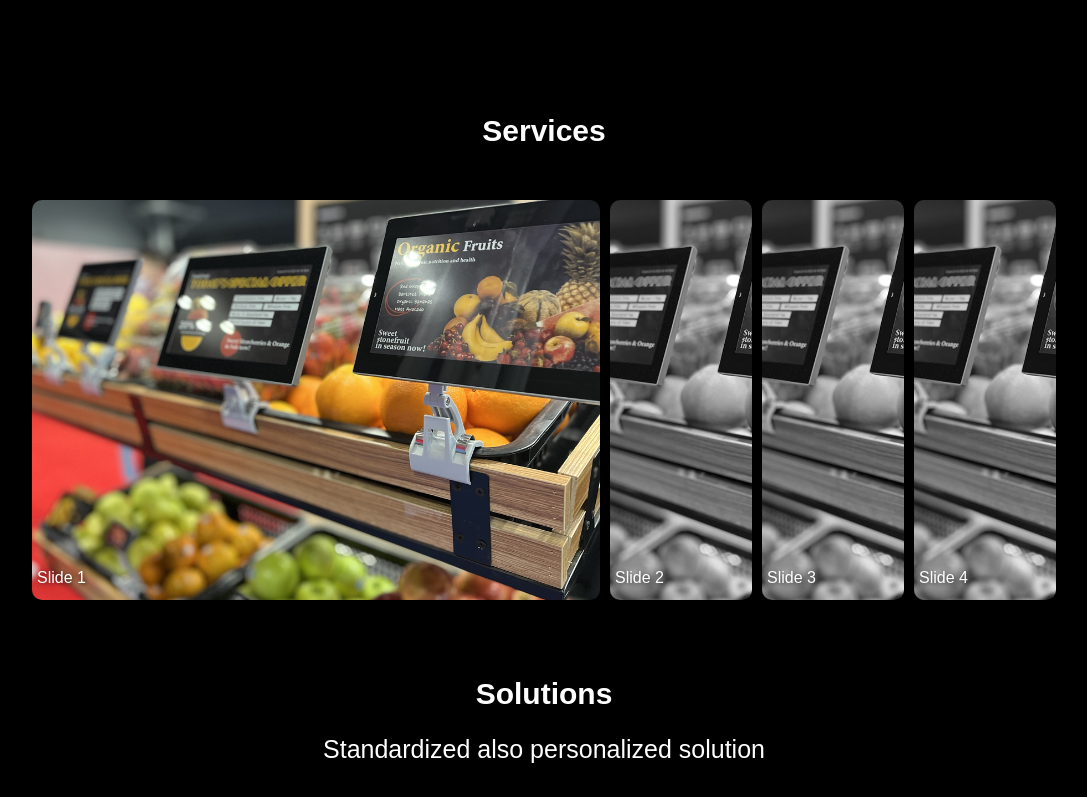
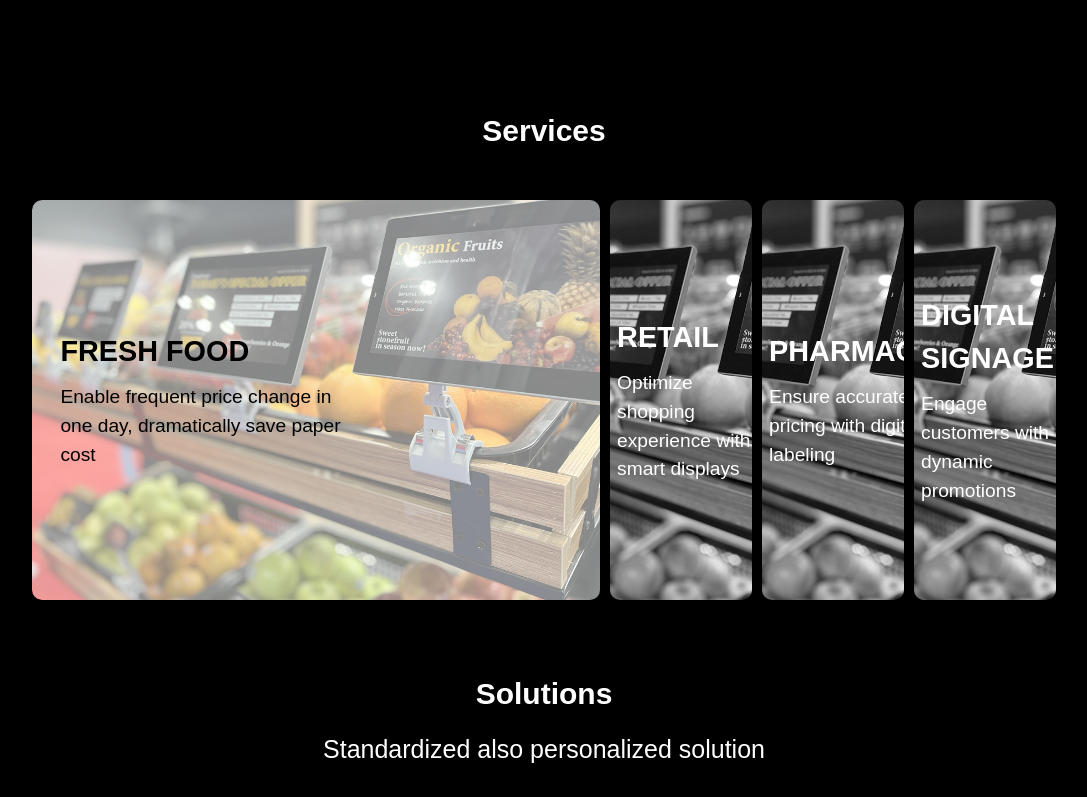
Before and after one commit to shahbazasghar1038/unireal, a React (Vite) app: page /ecl in a window 1280 px wide. Shown: the part 1207-2004 px from the top of the page, without its empty margins (96-1183 px from the left). Built offline with nearby package versions, Linux system fonts and the light colour scheme; a web font is replaced by a local one.

Commit message:
new changes

```diff
--- a/src/index.css
+++ b/src/index.css
@@ -35,7 +35,6 @@ body {
   font-size: 25px;
   line-height: 53px;
 }
-
 .slider {
   display: flex;
   gap: 10px;
@@ -43,33 +42,150 @@ body {
   overflow: hidden;
 }
 
+.slide-content {
+  position: absolute;
+  top: 50%;
+  left: 5%;
+  transform: translateY(-50%);
+  text-shadow: none;
+}
+
+.slide-heading {
+  font-size: 1.8rem;
+  font-weight: bold;
+  margin-bottom: 10px;
+}
+
+.slide-text {
+  font-size: 1.2rem;
+  max-width: 300px;
+  line-height: 1.5;
+}
+/* Default styling for all slides */
+/* Default styling for all slides */
+/* Default styling for all slides */
 .slide {
-  flex: 1;
-  height: 400px;
+  flex: 1; /* Each slide takes equal space initially */
+  height: 400px; /* Reduce height slightly */
   background-size: cover;
   background-position: center;
   border-radius: 10px;
   cursor: pointer;
-  transition: all 0.3s ease;
+  transition: flex 0.3s ease-in-out; /* Smooth transition */
   position: relative;
+  overflow: hidden;
 }
 
-.slide p {
-  position: absolute;
-  bottom: 10px;
-  left: 5px;
-  color: white;
-  font-size: 1rem;
-  text-shadow: 1px 1px 4px rgba(0, 0, 0, 0.7);
-}
-
+/* Default styling for inactive slides */
 .slide:not(.active) {
-  flex: 0.5;
+  flex: 0.6; /* Make inactive slides slightly larger */
   filter: grayscale(100%);
 }
 
+/* Active slide with white shadow overlay */
 .slide.active {
-  flex: 2;
-  filter: none;
-  box-shadow: 0 8px 16px rgba(0, 0, 0, 0.2);
+  flex: 1.8; /* Reduce expanded size slightly */
 }
+
+/* Add a smooth white overlay on the expanded slide */
+.slide.active::before {
+  content: "";
+  position: absolute;
+  top: 0;
+  left: 0;
+  width: 900%;
+  height: 100%;
+  background: rgba(255, 255, 255, 0.5);
+  border-radius: 10px;
+}
+
+/* Default text styling */
+.slide-content {
+  position: absolute;
+  top: 50%;
+  left: 5%;
+  transform: translateY(-50%);
+  text-shadow: none;
+}
+
+/* Default white text for all slides */
+.slide-heading,
+.slide-text {
+  color: white;
+}
+
+/* Change text color to black ONLY for the expanded slide */
+.slide.active .slide-heading,
+.slide.active .slide-text {
+  color: black !important;
+}
+
+/* ---------- Web View: Adjust Width of Slides (Only for screens larger than 768px) ---------- */
+@media (min-width: 769px) {
+  .slider {
+    display: flex;
+    gap: 10px; /* Reduce gap */
+    width: 80%; /* Reduce overall width slightly */
+    overflow: hidden;
+    justify-content: center;
+  }
+
+  /* Reduce the effect of expansion */
+  .slide:not(.active) {
+    flex: 0.5; /* Increase size of inactive slides */
+  }
+
+  .slide.active {
+    flex: 2; /* Reduce the expansion size */
+  }
+}
+
+/* ---------- Mobile View (Keep the same behavior for small screens) ---------- */
+@media (max-width: 768px) {
+  .slider {
+    display: flex;
+    flex-direction: row;
+    gap: 5px;
+    width: 100%;
+    overflow-x: auto;
+    scroll-snap-type: x mandatory;
+    padding: 10px 0;
+    justify-content: flex-start;
+  }
+
+  .slide {
+    min-width: 87%; /* Make slides slightly smaller on mobile */
+    height: 280px; /* Reduce height */
+  }
+
+  .slide-content {
+    width: 80%;
+    text-align: center;
+    font-size: 14px;
+  }
+
+  .slide-heading {
+    font-size: 1.5rem;
+  }
+
+  .slide-text {
+    font-size: 1rem;
+  }
+
+  /* Only apply shadow effect on active slide in mobile */
+  .slide.active::before {
+    background: rgba(255, 255, 255, 0.4);
+  }
+
+  /* Ensure only the active slide’s text turns black */
+  .slide.active .slide-heading,
+  .slide.active .slide-text {
+    color: black !important;
+  }
+
+  .ecl-card-text {
+    font-weight: 400;
+    font-size: 20px;
+    line-height: 43px;
+  }
+}
--- a/src/pages/ESL/partials/ECLSlider.jsx
+++ b/src/pages/ESL/partials/ECLSlider.jsx
@@ -1,14 +1,34 @@
-import React, { useState } from 'react'
-import slide1 from '../../../assets/slide1.png'
+import React, { useState } from "react";
+import slide1 from "../../../assets/slide1.png";
 
 const ECLSlider = () => {
   const [activeIndex, setActiveIndex] = useState(0);
 
   const slides = [
-      { id: 1, imageUrl: slide1 },
-      { id: 2, imageUrl: slide1 },
-      { id: 3, imageUrl: slide1 },
-      { id: 4, imageUrl: slide1 },
+    {
+      id: 1,
+      imageUrl: slide1,
+      heading: "FRESH FOOD",
+      text: "Enable frequent price change in one day, dramatically save paper cost",
+    },
+    {
+      id: 2,
+      imageUrl: slide1,
+      heading: "RETAIL",
+      text: "Optimize shopping experience with smart displays",
+    },
+    {
+      id: 3,
+      imageUrl: slide1,
+      heading: "PHARMACY",
+      text: "Ensure accurate pricing with digital labeling",
+    },
+    {
+      id: 4,
+      imageUrl: slide1,
+      heading: "DIGITAL SIGNAGE",
+      text: "Engage customers with dynamic promotions",
+    },
   ];
 
   const handleSlideClick = (index) => {
@@ -22,13 +42,18 @@ const ECLSlider = () => {
           key={slide.id}
           className={`slide ${activeIndex === index ? "active" : ""}`}
           onClick={() => handleSlideClick(index)}
-            style={{ backgroundImage: `url(${slide.imageUrl})` }}
+          style={{
+            backgroundImage: `url(${slide.imageUrl})`,
+          }}
         >
-            <p>Slide {slide.id}</p>
+          <div className="slide-content">
+            <h2 className="slide-heading">{slide.heading}</h2>
+            <p className="slide-text">{slide.text}</p>
+          </div>
         </div>
       ))}
     </div>
   );
 };
 
-export default ECLSlider
+export default ECLSlider;
--- a/src/pages/ESL/partials/SelfSection.jsx
+++ b/src/pages/ESL/partials/SelfSection.jsx
@@ -2,14 +2,14 @@ import digitalSelf from "../../../assets/digitalSelf.png";
 
 const SelfSection = () => {
   return (
-    <div className="max-w-[1328px] mx-auto px-6 my-16 text-center">
+    <div className="max-w-[1328px] mx-auto px-6 my-16">
       {/* Heading */}
-      <h2 className="text-xl md:text-3xl font-bold bg-gradient-to-r from-purple-400 to-red-400 text-transparent bg-clip-text">
+      <h2 className="text-xl md:text-3xl font-bold bg-gradient-to-r from-purple-400 to-red-400 text-transparent bg-clip-text text-center">
         Why Our Digital Shelf Labels
       </h2>
 
       {/* Description */}
-      <p className="text-white text-opacity-80 text-md md:text-lg mt-4 max-w-3xl mx-auto">
+      <p className="text-white text-opacity-80 text-md md:text-lg mt-4 max-w-3xl mx-auto text-center">
         Electronic shelf label (ESL) is revolutionizing the way retail stores
         manage pricing and product information. Our digital price tags are
         designed to improve efficiency, accuracy, and customer satisfaction in
@@ -17,8 +17,8 @@ const SelfSection = () => {
         labeling system and complete technical support.
       </p>
 
-      {/* Image */}
-      <div className="flex justify-center mt-8">
+      {/* Image - Left on Mobile, Centered on Desktop */}
+      <div className="flex md:justify-center justify-start mt-8">
         <img
           src={digitalSelf}
           alt="Digital Shelf Label"
```
Lines whose indentation alone changed are shown as unchanged.
